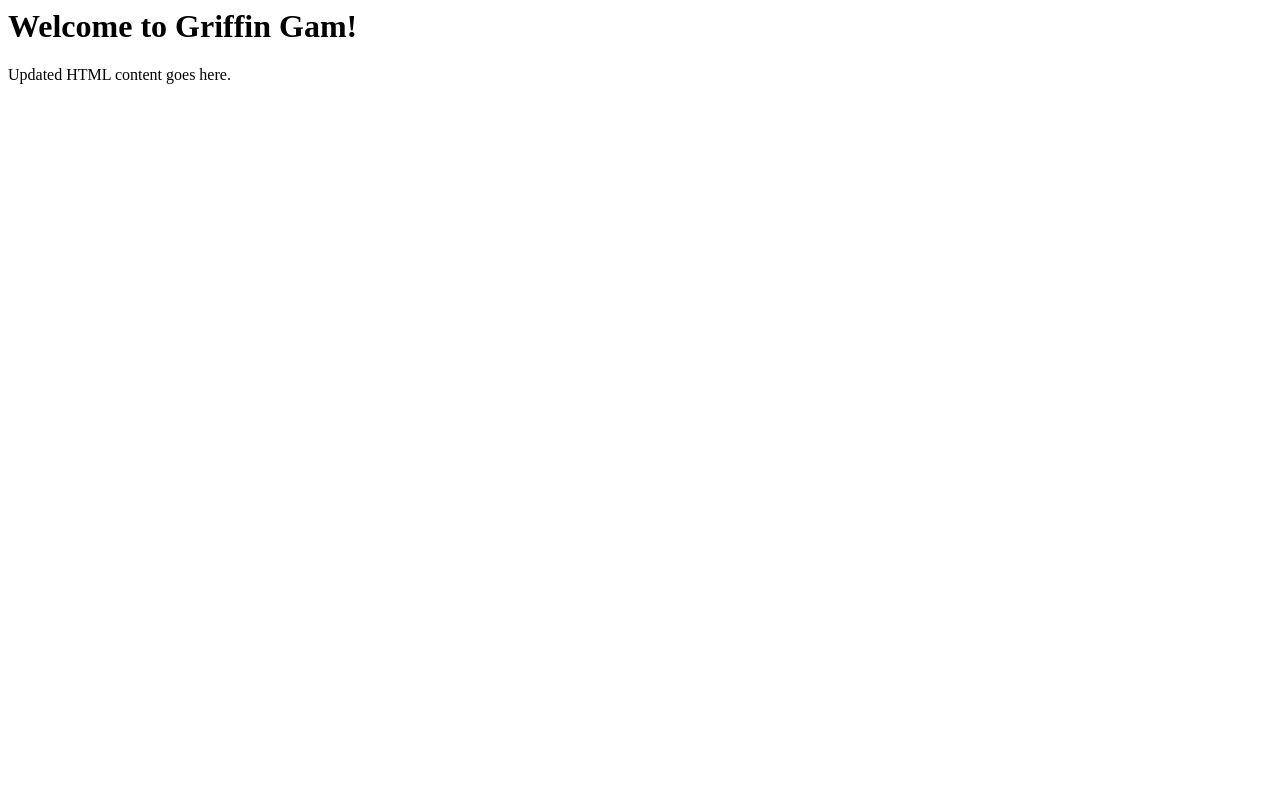
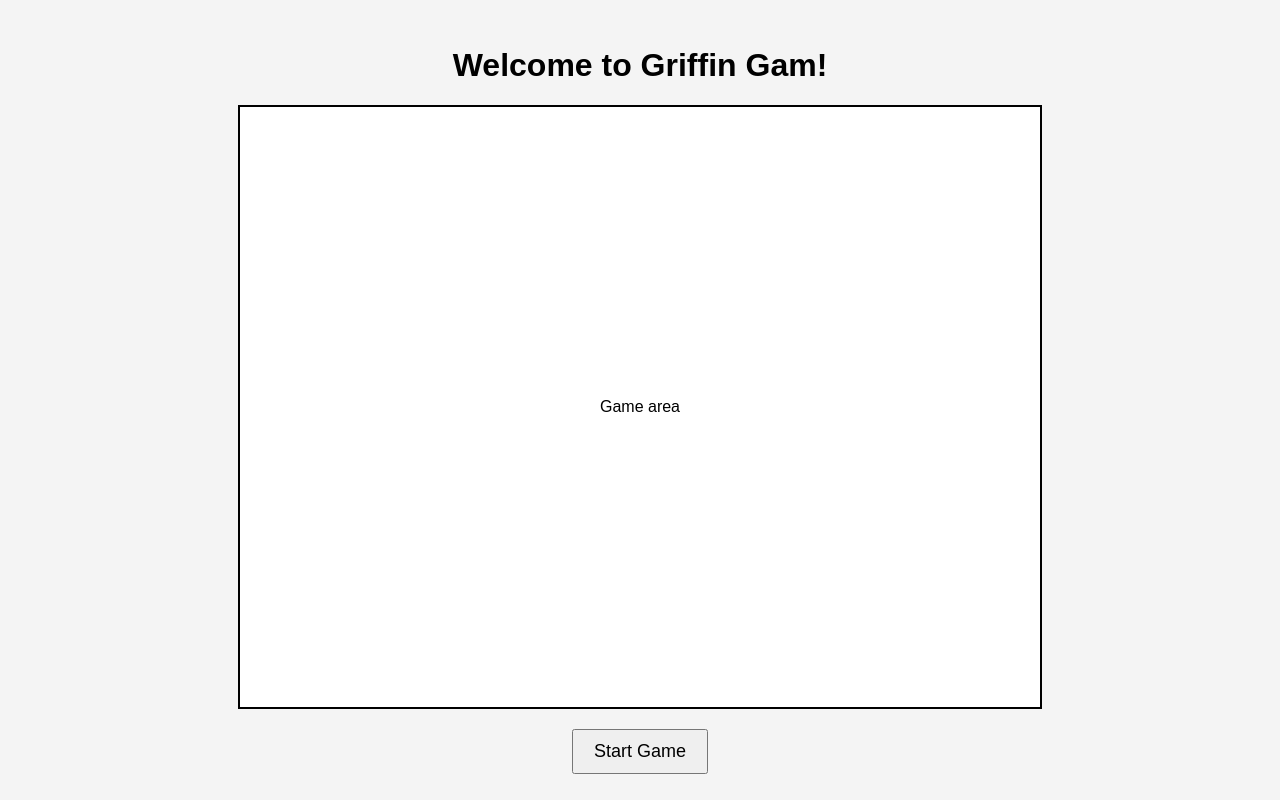
Before and after one commit to 7249rr2n6t-ops/griffin-gam, a plain HTML site: page index.html in a window 1280 px wide. Drawn offline with Linux system fonts and the light colour scheme.

Commit message:
Update index.html with the new HTML game code.

```diff
--- a/index.html
+++ b/index.html
@@ -1,9 +1,53 @@
-<html>
-  <head>
-    <title>My Updated HTML</title>
-  </head>
-  <body>
+<!DOCTYPE html>
+<html lang="en">
+<head>
+    <meta charset="UTF-8">
+    <meta name="viewport" content="width=device-width, initial-scale=1.0">
+    <title>Griffin Gam</title>
+    <style>
+        body {
+            font-family: Arial, sans-serif;
+            background-color: #f4f4f4;
+            margin: 0;
+            padding: 0;
+            display: flex;
+            flex-direction: column;
+            align-items: center;
+            justify-content: center;
+            height: 100vh;
+        }
+        #game-container {
+            width: 800px;
+            height: 600px;
+            background-color: #fff;
+            border: 2px solid #000;
+            display: flex;
+            align-items: center;
+            justify-content: center;
+        }
+        #start-btn {
+            margin-top: 20px;
+            padding: 10px 20px;
+            font-size: 18px;
+            cursor: pointer;
+        }
+    </style>
+</head>
+<body>
     <h1>Welcome to Griffin Gam!</h1>
-    <p>Updated HTML content goes here.</p>
-  </body>
+    <div id="game-container">
+        <p>Game area</p>
+    </div>
+    <button id="start-btn">Start Game</button>
+
+    <script>
+        const startBtn = document.getElementById('start-btn');
+        const gameContainer = document.getElementById('game-container');
+
+        startBtn.addEventListener('click', () => {
+            alert('Game started!');
+            gameContainer.innerHTML = '<p>Game in progress...</p>';
+        });
+    </script>
+</body>
 </html>
```
